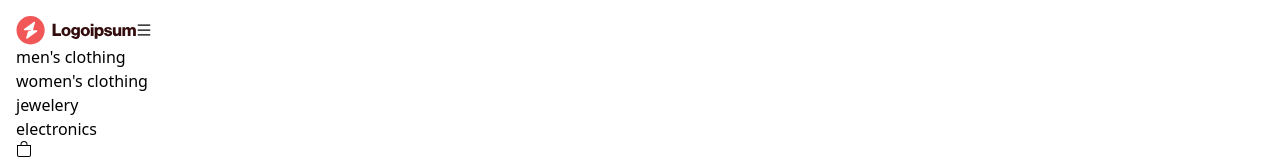
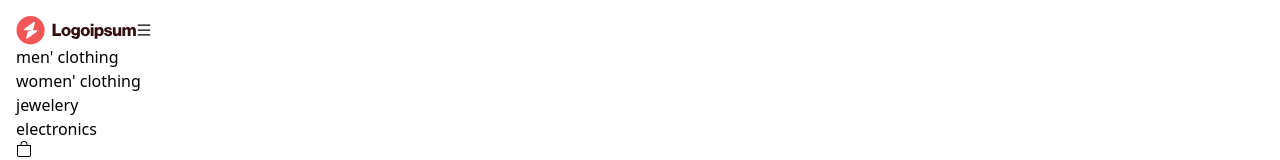
Before and after one commit to 202306-NEA-DZ-FEW/e-commerce-project-amazon, a Next.js app: page /shopcart in a window 1280 px wide. Shown: the top 160 px of the page. Built offline with nearby package versions, Linux system fonts and the light colour scheme.

Commit message:
fix: fix Hydration Error localstorage and server

```diff
--- a/src/Components/Navbar/Navbar.jsx
+++ b/src/Components/Navbar/Navbar.jsx
@@ -1,4 +1,4 @@
-import { useState, useContext } from "react";
+import { useState, useContext, useEffect } from "react";
 import Link from "next/link";
 import AmazonLogo from "../AmazonLogo";
 import { BsBag } from "react-icons/bs";
@@ -8,8 +8,11 @@ import { AiOutlineClose, AiOutlineMenu } from "react-icons/ai";
 const Navbar = () => {
   const [isOpen, setisOpen] = useState(false)
   const { storage } = useContext(CartContext)
+  const [isClient, setIsClient] = useState(false)
 
-
+  useEffect(() => {
+    setIsClient(true)
+  }, [])
   return (
     <nav className=" relative">
       <div className="flex flex-col lg:flex-row h-full items-center justify-between p-4">
@@ -43,10 +46,10 @@ const Navbar = () => {
         >
           <div className="flex flex-col space-y-2 md:space-y-0 lg:flex-row items-start">
             <div className="text-l lg:mx-7 lg:text-link font-medium hover:text-red-700">
-              <Link href="/categories/men's clothing"> men's clothing</Link>
+              <Link href="/categories/men's clothing"> men&apos; clothing</Link>
             </div>
             <div className="text-l lg:mx-7 lg:text-link font-medium hover:text-red-700">
-              <Link href="/categories/women's clothing">women's clothing</Link>
+              <Link href="/categories/women's clothing">women&apos; clothing</Link>
             </div>
             <div className="text-l lg:mx-7 lg:text-link font-medium hover:text-red-700">
               <Link href="/categories/jewelery"> jewelery</Link>
@@ -54,12 +57,15 @@ const Navbar = () => {
             <div className="text-l lg:mx-7 lg:text-link font-medium hover:text-red-700">
               <Link href="/categories/electronics"> electronics</Link>
             </div>
-            <div className="cursor-pointer flex relative " href="/shopcart">
-              <BsBag className="text-2xl" />
-              <div className="bg-red-500 absolute -right-2 -bottom-2 text-[12px] w-[18px] h-[18px] text-white rounded-full flex justify-center items center">
-                {storage.length}
+            <Link href="/shopcart">
+              <div className="cursor-pointer flex relative " >
+                <BsBag className="text-2xl" />
+                <div className="bg-red-500 absolute -right-2 -bottom-2 text-[12px] w-[18px] h-[18px] text-white rounded-full flex justify-center items center">
+                  {isClient && storage.length}
+                </div>
               </div>
-            </div>
+            </Link>
+
           </div>
         </div>
       </div>
--- a/src/Components/SingleProductComponents/ProductImage/index.jsx
+++ b/src/Components/SingleProductComponents/ProductImage/index.jsx
@@ -8,7 +8,7 @@ function ProductImage({ product }) {
         fill
         sizes="(max-width: 768px) 100vw, (max-width: 1200px) 50vw, 33vw"
         src={product.image}
-        alt={product.tit}
+        alt={product.title}
         priority
       />
 
--- a/src/lib/hooks/useLocalStorage.js
+++ b/src/lib/hooks/useLocalStorage.js
@@ -3,13 +3,11 @@ import { useState, useEffect } from "react"
 const useLocalStorage = (key, defaultValue = []) => {
   const [value, setValue] = useState(() => {
     let currentValue
-
     try {
       currentValue = JSON.parse(localStorage.getItem(key) || defaultValue)
     } catch (error) {
       currentValue = defaultValue
     }
-
     return currentValue
   })
 
```
